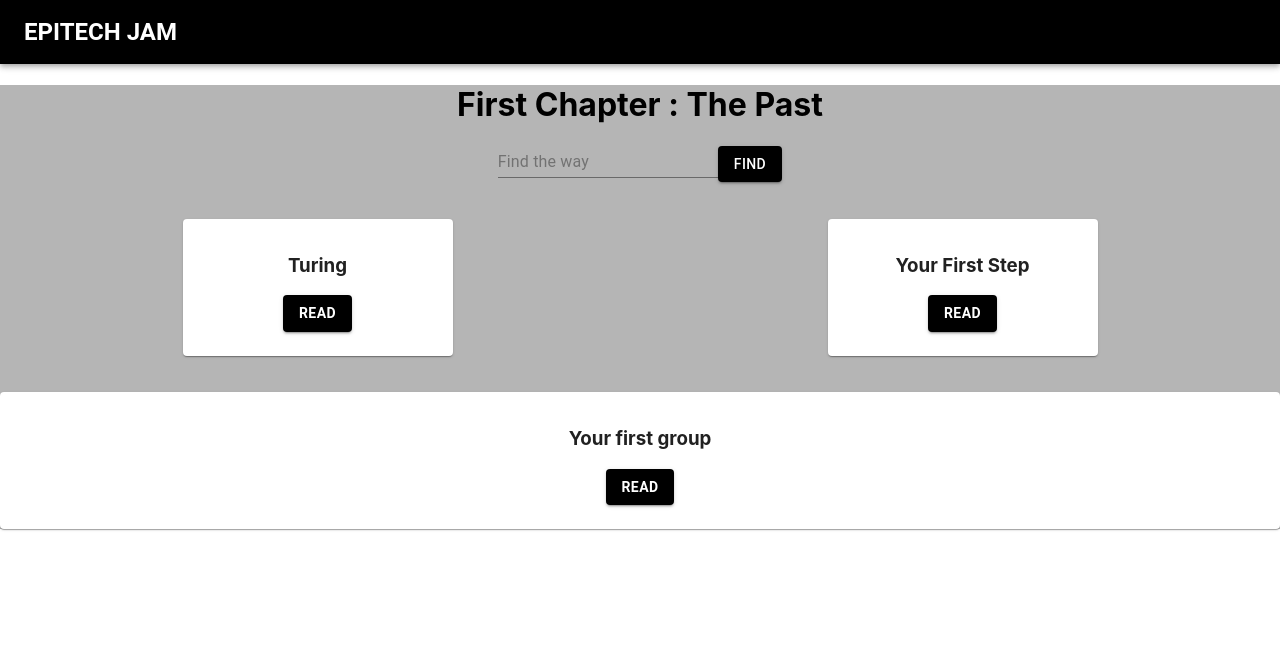
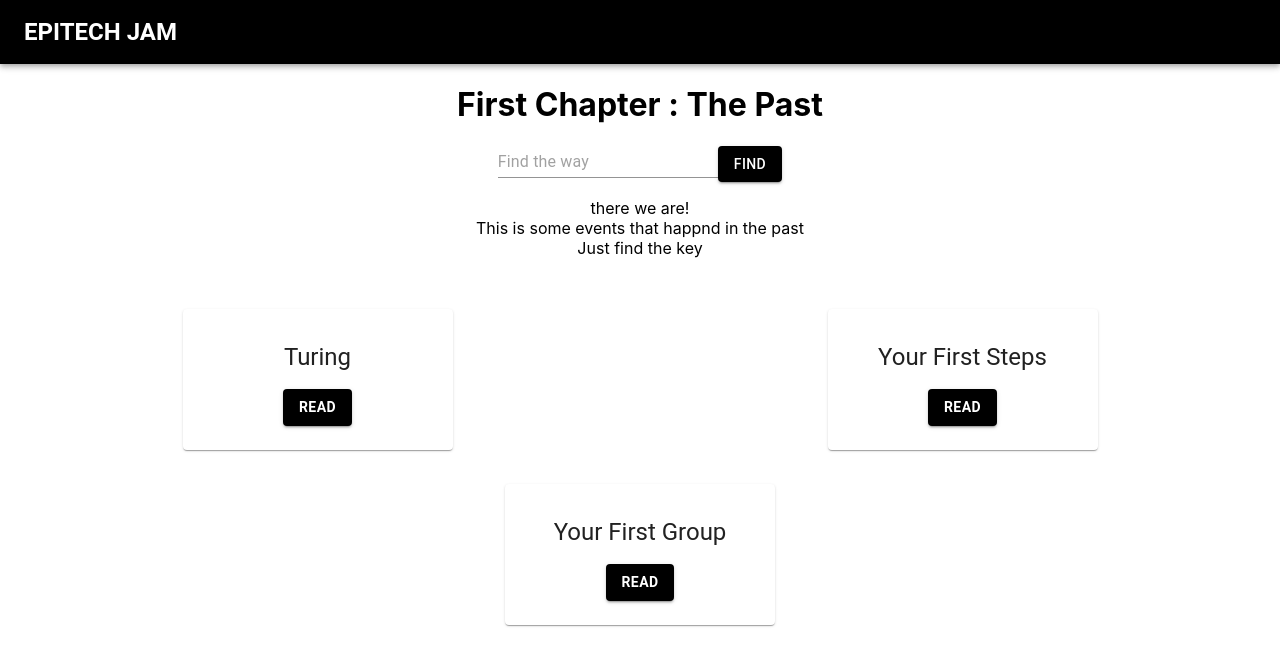
Before and after one commit to Ilyes-Z/GameJam_Epitech, a React (Create React App) app: page /#/chapterOne in a window 1280 px wide. Shown: the top 666 px of the page. Built offline with nearby package versions, Linux system fonts and the light colour scheme.

Commit message:
card past

```diff
--- a/src/Component/ChapterOne.css
+++ b/src/Component/ChapterOne.css
@@ -1,7 +1,3 @@
-.all {
-  background-color: #b5b5b5;
-}
-
 .title {
   text-align: center;
 }
--- a/src/Component/ChapterOne.js
+++ b/src/Component/ChapterOne.js
@@ -1,6 +1,6 @@
 import React, { useState } from 'react';
 import TextField from '@material-ui/core/TextField';
-import { Button, makeStyles } from '@material-ui/core';
+import { Button, makeStyles, CardHeader } from '@material-ui/core';
 import ArticlesDialog from './Dialog/Articles';
 import ArticlesBasic from './Dialog/Basic';
 import GroupArticle from './Dialog/GroupArticle';
@@ -12,6 +12,15 @@ import './ChapterOne.css';
 const useStyles = makeStyles((theme) => ({
   root:{
     minWidth: 270
+  },
+  rat: {
+    marginLeft: 'auto',
+    marginRight: 'auto',
+    marginBottom: '10%',
+    maxWidth: 270
+  },
+  content: {
+    margin: 'auto'
   },
   title: {
     flexGrow: 1,
@@ -53,11 +62,14 @@ const ChapterOne = () => {
         <Button type='submit' className={classes.background}  variant="contained"
           color="primary">FIND</Button>
       </form>
+      <p>there we are!<br/>This is some events that happnd in the past<br/>Just find the key</p>
       <div className='wrapper'>
         <div className='item1'>
           <Card className={classes.root}>
             <CardContent>
-              <h3>Turing</h3>
+            <CardHeader
+                title='Turing'
+              ></CardHeader>
               <ArticlesDialog />
             </CardContent>
           </Card>
@@ -65,16 +77,20 @@ const ChapterOne = () => {
         <div className='item2'>
           <Card className={classes.root}>
             <CardContent>
-              <h3>Your First Step</h3>
+            <CardHeader
+                title='Your First Steps'
+              ></CardHeader>
               <ArticlesBasic />
             </CardContent>
           </Card>
         </div>
       </div>
-        <div>
-          <Card className={classes.root}>
-            <CardContent>
-              <h3>Your first group</h3>
+        <div className='item3'>
+          <Card className={classes.rat}>
+            <CardContent className={classes.content}>
+              <CardHeader
+                title='Your First Group'
+              ></CardHeader>
               <GroupArticle />
             </CardContent>
           </Card>
--- a/src/Component/Dialog/GroupArticle.js
+++ b/src/Component/Dialog/GroupArticle.js
@@ -40,7 +40,7 @@ function GroupArticle(props) {
           Read
       </Button>
       <Dialog open={open} onClose={handleClose} aria-labelledby="form-dialog-title">
-        <DialogTitle id="form-dialog-title">Your first team Work</DialogTitle>
+        <DialogTitle id="form-dialog-title" title='Your first team Work'></DialogTitle>
         <video controls autoPlay src={Video} type="video/mp4" />
       </Dialog>
     </div>
```
